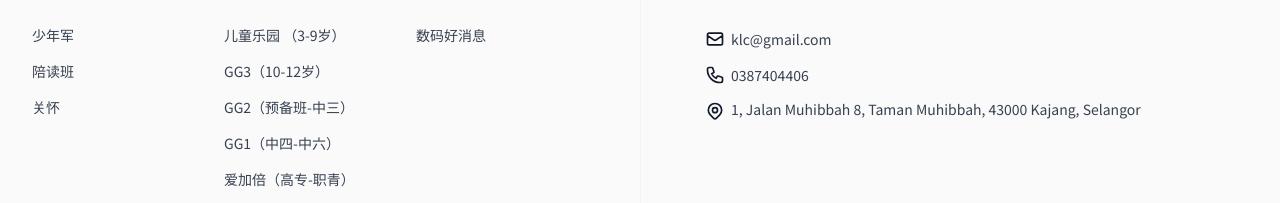
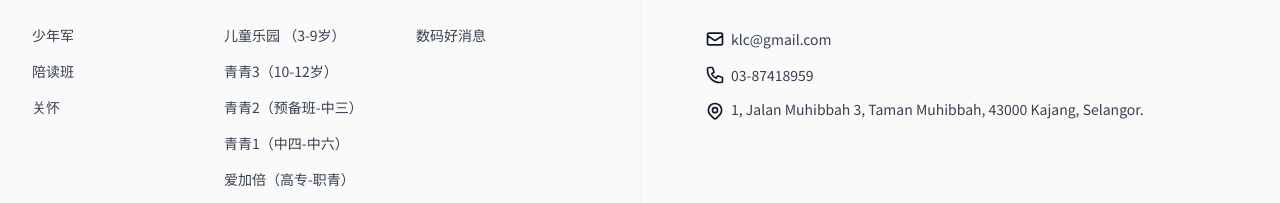
Before and after one commit to roseshiyu/klc-app, a Next.js app: page /cn/ in a window 1280 px wide. Shown: the part 1513-1716 px from the top of the page. Built offline with nearby package versions, Linux system fonts and the light colour scheme.

Commit message:
update footer

```diff
--- a/src/app/[locale]/ui/footer.tsx
+++ b/src/app/[locale]/ui/footer.tsx
@@ -59,7 +59,7 @@ export const Footer = () => {
                         />
                       </svg>
 
-                      <span className="flex-1 text-gray-700">0387404406</span>
+                      <span className="flex-1 text-gray-700">03-87418959</span>
                     </a>
                   </li>
 
@@ -87,7 +87,7 @@ export const Footer = () => {
                     </svg>
 
                     <address className="-mt-0.5 flex-1 not-italic text-gray-700">
-                      1, Jalan Muhibbah 8, Taman Muhibbah, 43000 Kajang, Selangor
+                      1, Jalan Muhibbah 3, Taman Muhibbah, 43000 Kajang, Selangor.
                     </address>
 
                   </li>
@@ -146,14 +146,14 @@ export const Footer = () => {
                   </li>
 
                   <li>
-                    <a className="text-gray-700 transition "> GG3（10-12岁） </a>
+                    <a className="text-gray-700 transition "> 青青3（10-12岁） </a>
                   </li>
 
                   <li>
-                    <a className="text-gray-700 transition "> GG2（预备班-中三） </a>
+                    <a className="text-gray-700 transition "> 青青2（预备班-中三） </a>
                   </li>
                   <li>
-                    <a className="text-gray-700 transition "> GG1（中四-中六） </a>
+                    <a className="text-gray-700 transition "> 青青1（中四-中六） </a>
                   </li>
                   <li>
                     <a className="text-gray-700 transition "> 爱加倍（高专-职青） </a>
```
